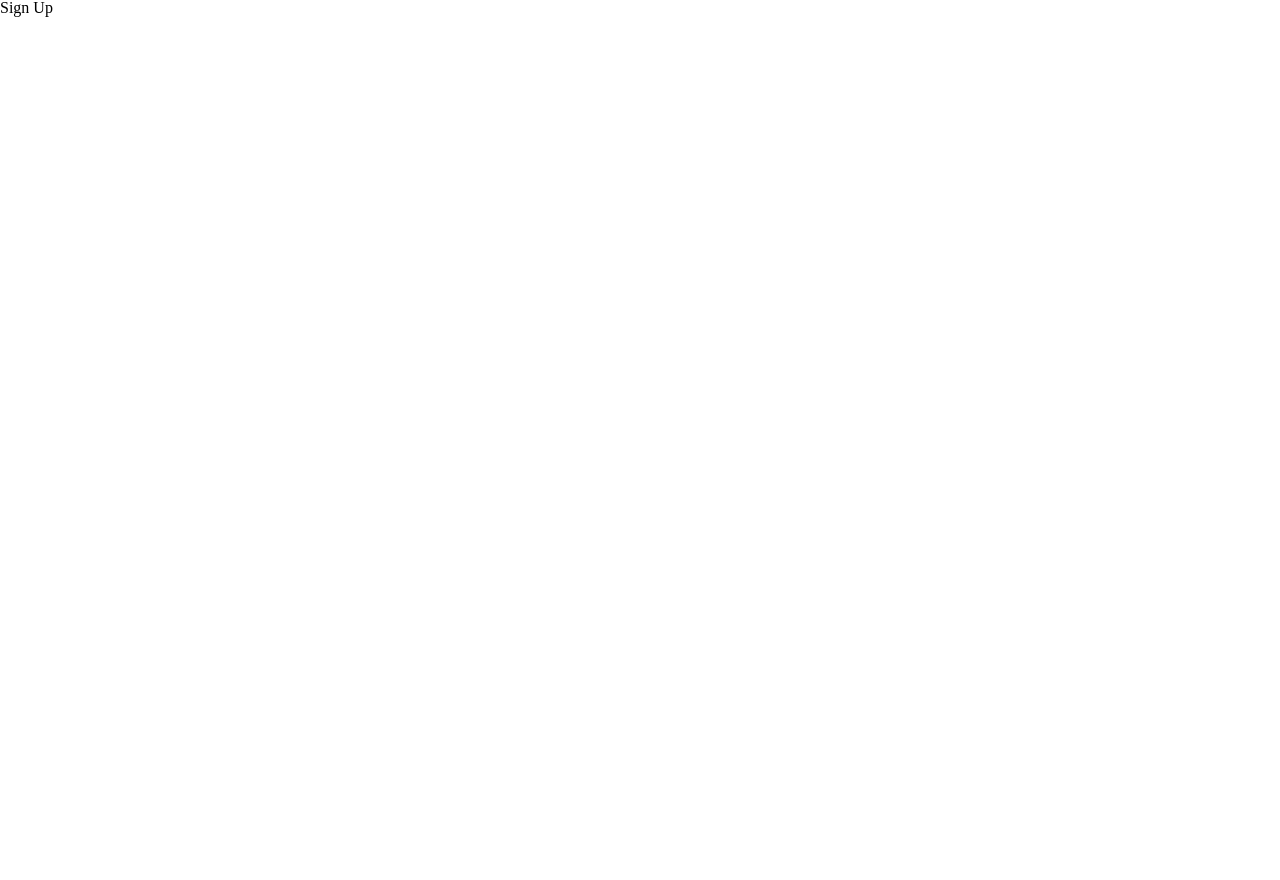
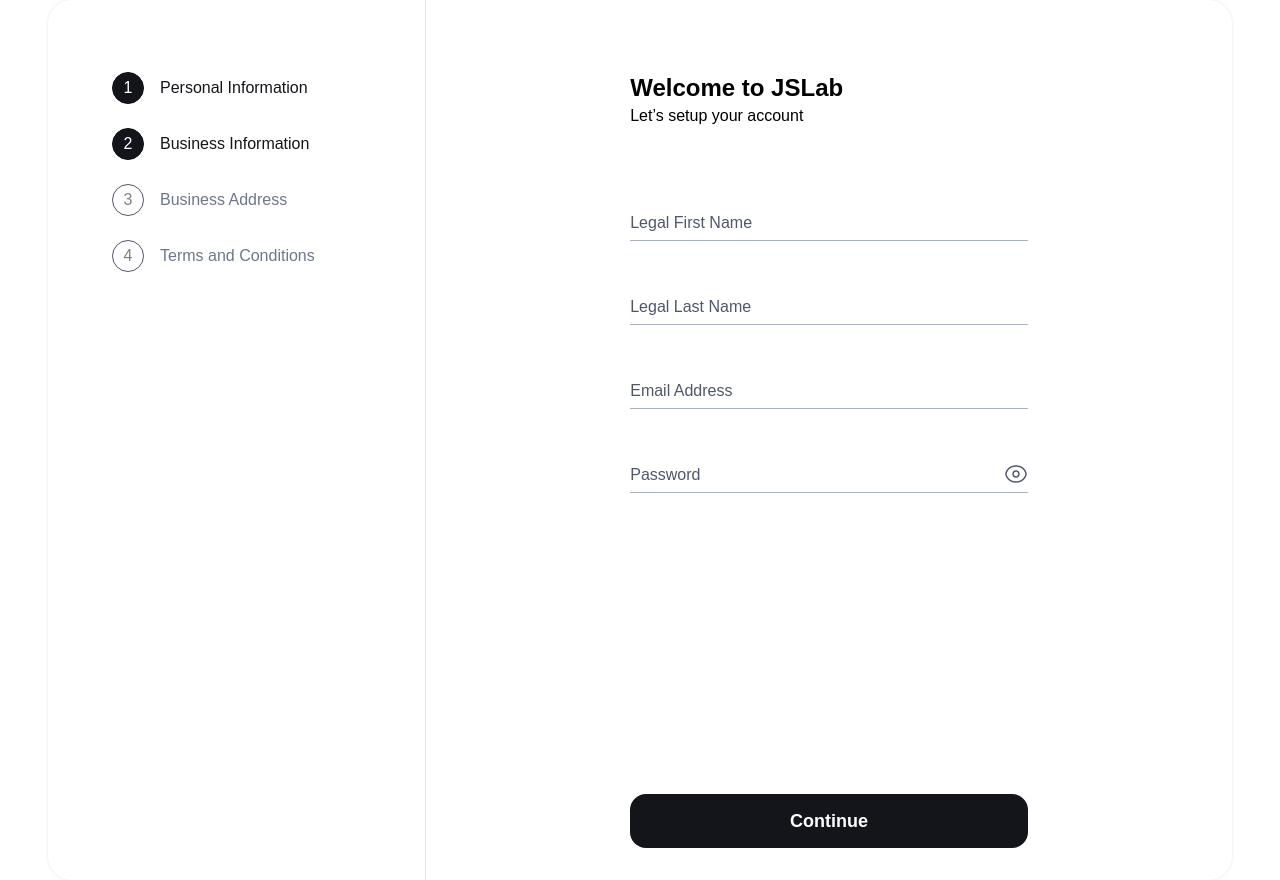
Before and after one commit to PavelBichukov/JSLab, a React (Vite) app: page /signup in a window 1280 px wide. Before the commit the page ends 800 px from the top, so only its background shows below. Built offline with nearby package versions, Linux system fonts and the light colour scheme.

Commit message:
INT-32/FEAT: add child component for entering users info

```diff
--- a/src/components/SignUp/SignUpMainComponent/SignUp.tsx
+++ b/src/components/SignUp/SignUpMainComponent/SignUp.tsx
@@ -1,4 +1,5 @@
 import cn from 'classnames'
+import { UserInfoBlock } from 'src/components'
 import { Typography } from 'src/components/share/Typography'
 
 import { progressBarConstants } from './progressBarConstants'
@@ -26,7 +27,9 @@ export const SignUpMainComponent = () => {
             ))}
           </div>
         </section>
-        <div className={styles.formBlock}></div>
+        <div className={styles.formBlock}>
+          <UserInfoBlock/>
+        </div>
       </div>
     </div>
   )
--- a/src/components/SignUp/SignUpMainComponent/SignUpMainComponent.module.scss
+++ b/src/components/SignUp/SignUpMainComponent/SignUpMainComponent.module.scss
@@ -40,9 +40,11 @@
 .progressBarItemActive {
   color: rgba(20, 21, 26, 1);
   .circleNumber{
-    color: rgba(255, 255, 255, 1);
     border: 1px solid rgba(20, 21, 26, 1);
     background-color: rgba(20, 21, 26, 1);
+    & *{
+      color: rgba(255, 255, 255, 1);
+    }
     }
 }
 
--- /dev/null
+++ b/src/components/SignUp/UserInfoBlock/UserInfoBlock.module.scss
@@ -0,0 +1,79 @@
+.userInfoBlock {
+  height: 100%;
+  display: flex;
+  flex-direction: column;
+  justify-content: space-between;
+  text-align: left;
+}
+
+.form {
+  flex: 2;
+  padding-top: 48px;
+  display: flex;
+  flex-direction: column;
+  justify-content: space-between;
+  width: 100%;
+}
+
+.inputBox {
+  display: flex;
+  flex-direction: column;
+  position: relative;
+  padding: 20px 0px;
+  & label {
+    position: absolute;
+    top: 35px;
+    color: rgba(80, 87, 107, 1);
+    font-family: 'Metropolis', sans-serif;
+    font-weight: 400;
+    font-size: 16px;
+    line-height: 24px;
+    cursor: text;
+    transition: 0.3s;
+  }
+  & .eyeIcon {
+    cursor: pointer;
+    position: absolute;
+    right: 0;
+    top: 40%;
+}
+}
+
+.formInput {
+  border: none;
+  border-bottom: 1px solid rgba(171, 178, 194, 1);
+  margin-bottom: -1px;
+  color: rgba(80, 87, 107, 1);
+  font-family: 'Metropolis', sans-serif;
+  font-weight: 400;
+  font-size: 16px;
+  line-height: 24px;
+  padding: 5px 0px;
+  width: 100%;
+  &:focus {
+    outline: none;
+    border-bottom: 2px solid rgba(20, 21, 26, 1);
+    margin-bottom: -2px;
+  }
+  &:focus + label,
+  &:not(:placeholder-shown) + label {
+    transform: translateY(-25px);
+    cursor: default;
+    font-size: 12px;
+    line-height: 16px;
+  }
+}
+
+.formButton {
+  border: none;
+  text-decoration: none;
+  color: rgba(255, 255, 255, 1);
+  background-color: rgba(20, 21, 26, 1);
+  border-radius: 16px;
+  padding: 15px;
+  font-family: 'Metropolis', sans-serif;
+  font-weight: 600;
+  font-size: 18px;
+  line-height: 24px;
+  cursor: pointer;
+}
--- /dev/null
+++ b/src/components/SignUp/UserInfoBlock/UserInfoBlock.tsx
@@ -0,0 +1,45 @@
+import { useState } from 'react'
+
+import { ReactComponent as EyeIcon } from 'assets/icons/Eye.svg'
+import { Typography } from 'src/components/share/Typography'
+
+import { userFormConstants } from './userFormConstants'
+import styles from './UserInfoBlock.module.scss'
+
+export const UserInfoBlock = () => {
+  const [showPass, setShowPass] = useState(false)
+
+  return (
+    <div className={styles.userInfoBlock}>
+      <Typography variant="HeaderM">Welcome to JSLab</Typography>
+      <Typography variant="ParagraphL">Let’s setup your account</Typography>
+      <form className={styles.form}>
+        <div>
+          {userFormConstants.map((input) => (
+            <div className={styles.inputBox} key={input.id}>
+              <input
+                className={styles.formInput}
+                type={
+                  input.type === 'password' && showPass ? 'text' : input.type
+                }
+                name={input.type}
+                id={input.id.toString()}
+                placeholder=""
+                onChange={(e) => console.log(e.target.value)}
+              />
+              <label htmlFor={input.id.toString()}>{input.name}</label>
+              <EyeIcon
+                className={styles.eyeIcon}
+                style={{ display: input.id === 4 ? '' : 'none' }}
+                onClick={() => setShowPass(!showPass)}
+              />
+            </div>
+          ))}
+        </div>
+        <button className={styles.formButton}>Continue</button>
+      </form>
+    </div>
+  )
+}
+
+export default UserInfoBlock
--- /dev/null
+++ b/src/components/SignUp/UserInfoBlock/index.ts
@@ -0,0 +1 @@
+export {default as UserInfoBlock} from './UserInfoBlock'
--- /dev/null
+++ b/src/components/SignUp/UserInfoBlock/userFormConstants.ts
@@ -0,0 +1,8 @@
+import { IBenefitsList } from 'src/types/types'
+
+export const userFormConstants: IBenefitsList[] = [
+  { id: 1, name: 'Legal First Name', type:'text' },
+  { id: 2, name: 'Legal Last Name', type:'text' },
+  { id: 3, name: 'Email Address', type:'email' },
+  { id: 4, name: 'Password', type:'password' },
+]
--- a/src/components/SignUp/index.ts
+++ b/src/components/SignUp/index.ts
@@ -1 +1,2 @@
 export * from './SignUpMainComponent'
+export * from './UserInfoBlock'
--- a/src/components/index.ts
+++ b/src/components/index.ts
@@ -1 +1,2 @@
 export * from './Verification'
+export * from './SignUp'
--- a/src/pages/Sign Up/SignUp.tsx
+++ b/src/pages/Sign Up/SignUp.tsx
@@ -1,4 +1,6 @@
+import { SignUpMainComponent } from "src/components"
+
 const SignUp = () => {
-  return <>Sign Up</>
+  return <SignUpMainComponent/>
 }
 export default SignUp
--- a/src/types/types.ts
+++ b/src/types/types.ts
@@ -1,4 +1,5 @@
 export interface IBenefitsList {
   id: number
-  name: string
+  name: string,
+  type?: string,
 }
```
Also changed, not shown: src/assets/icons/Eye.svg (added).
